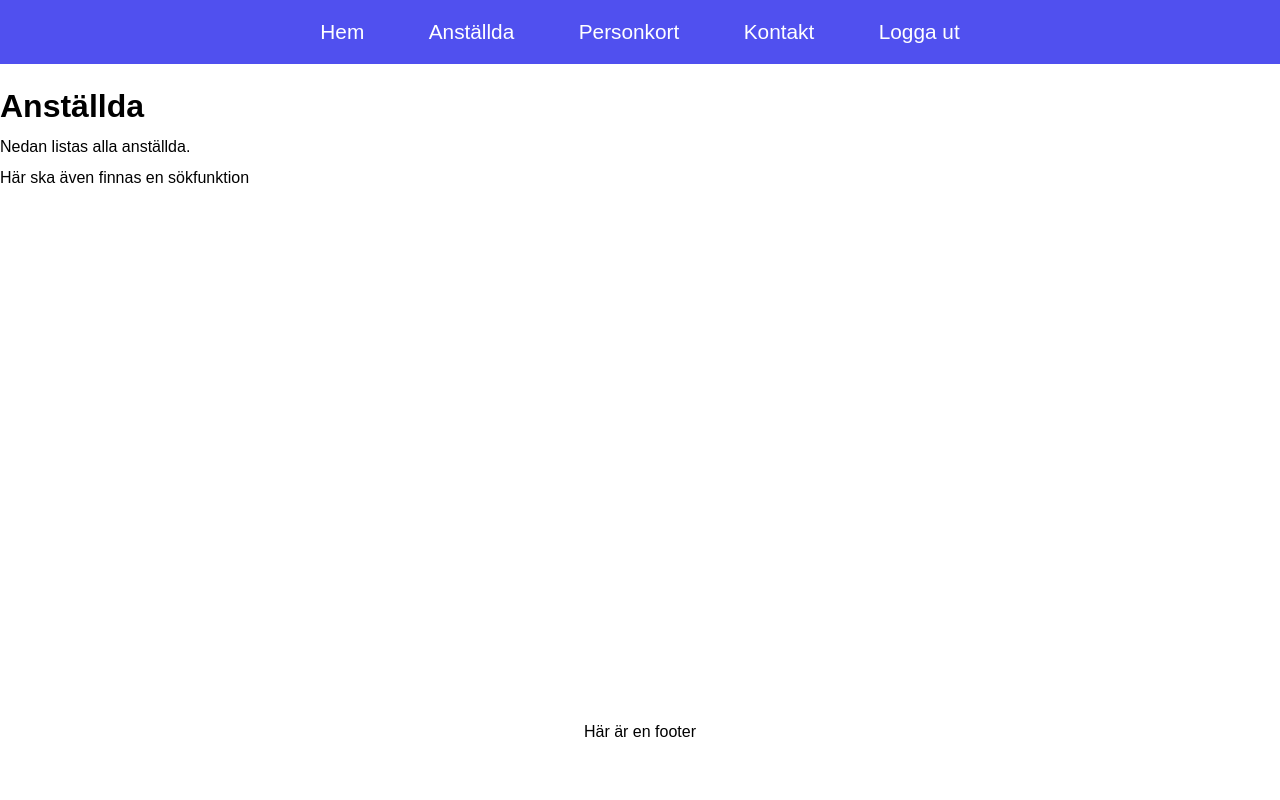
After one commit to mariebayard/Personalregister, a Flask app: page /anstallda in a window 1280 px wide. The commit adds this page. Run offline with Flask 3, Linux system fonts and the light colour scheme; parts of the project's set-up code (start-up, migrations or seed data) failed here and were passed over.

Commit message:
Första struktur med routes samt Html-sidor för de sidor som ska finnas. CSS för grundparametrar.
routes för firstpage (/), hem, anstallda, personkort, kontakt, logga ut.
Templates för motsvarande routes.
Template för hem med text och bild.
I base.html har en navbar lagts till.

```diff
--- a/app.py
+++ b/app.py
@@ -15,9 +15,28 @@ db.init_app(app)
 migrate = Migrate(app, db)
 
 @app.route("/")
-def home_page():
-    text = "Hello world"
-    return render_template('index.html', text=text)
+def firstpage ():
+    return render_template('firstpage.html')
+
+@app.route("/hem")
+def hem():
+    return render_template('index.html')
+
+@app.route("/anstallda")
+def anstallda():
+    return render_template('anstallda.html')
+
+@app.route("/personkort")
+def personkort():
+    return render_template('personkort.html')
+
+@app.route("/kontakt")
+def kontakt():
+    return render_template('kontakt.html')
+
+@app.route("/logga_ut")
+def logga_ut():
+    return render_template('logga_ut.html')
 
 if __name__ == '__main__':
     with app.app_context():
--- a/static/style.css
+++ b/static/style.css
@@ -0,0 +1,59 @@
+*{
+    margin: 0;
+    padding: 0;
+}
+nav {
+    background-color: rgb(80, 80, 239);
+    padding: 20px;
+    text-align: center;
+}
+nav a{
+    text-decoration: none;
+    margin-right: 30px;
+    margin-left: 30px;
+    color: white;
+    font-size: 1.3rem;
+}
+body{
+    font-family: sans-serif;
+}
+h1{
+    margin-top: 1.5rem;
+    font-size: 2rem;
+}
+p{
+    margin-top: 0.8rem;
+}
+footer{
+    position: absolute;
+    bottom: 10px;
+    height: 10vh;
+    width: 100%;
+}
+footer p{
+    text-align: center;
+
+}
+.welcome-container{
+    display: flex;
+}
+.welcome-div {
+    text-align: left;
+    margin-top: 15%;
+    margin-left: 10%;
+    display: inline-block;
+}
+.welcome-p {
+    font-size: 2rem;
+}
+.welcome-h1 {
+    font-size: 3.5rem;
+    margin-top: 0.8rem;
+}
+.welcome-img {
+    display: inline-block;
+    width: 30%;
+    height: 30%;
+    margin-top: 10%;
+    margin-left: 3rem;
+}
--- /dev/null
+++ b/templates/anstallda.html
@@ -0,0 +1,10 @@
+{% extends "base.html" %}
+
+{% block title %}Anstallda{% endblock %}
+
+{% block content %}
+
+<h1>Anställda</h1>
+<p>Nedan listas alla anställda.</p>
+<p>Här ska även finnas en sökfunktion</p>
+{% endblock%}
--- a/templates/base.html
+++ b/templates/base.html
@@ -4,12 +4,23 @@
     {% block head %}
     <meta charset="UTF-8">
     <meta name="viewport" content="width=device-width, initial-scale=1.0">
+    <link rel="stylesheet" href="{{ url_for('static', filename='style.css')}}">
     <title>{% block title %}{% endblock %}</title>
     {% endblock %}
 </head>
 <body>
+
+    <nav class="topnav">
+        <a href="{{url_for('hem')}}">Hem</a>
+        <a href="{{url_for('anstallda')}}">Anställda</a>
+        <a href="{{url_for('personkort')}}">Personkort</a>
+        <a href="{{url_for('kontakt')}}">Kontakt</a>
+        <a href="{{url_for('logga_ut')}}">Logga ut</a>
+    </nav>
     {% block content%}
-
     {% endblock%}
+    <footer>
+        <p>Här är en footer</p>
+    </footer>
 </body>
 </html>
--- /dev/null
+++ b/templates/firstpage.html
@@ -0,0 +1 @@
+<h1>Här kan du logga in</h1>
```
Also changed, not shown: templates/index.html (+11 -2 lines), templates/kontakt.html (added, +8 -0 lines), templates/logga_ut.html (added, +8 -0 lines), templates/personkort.html (added, +9 -0 lines), static/welcome_photo.jpeg (added), 1 other file.
